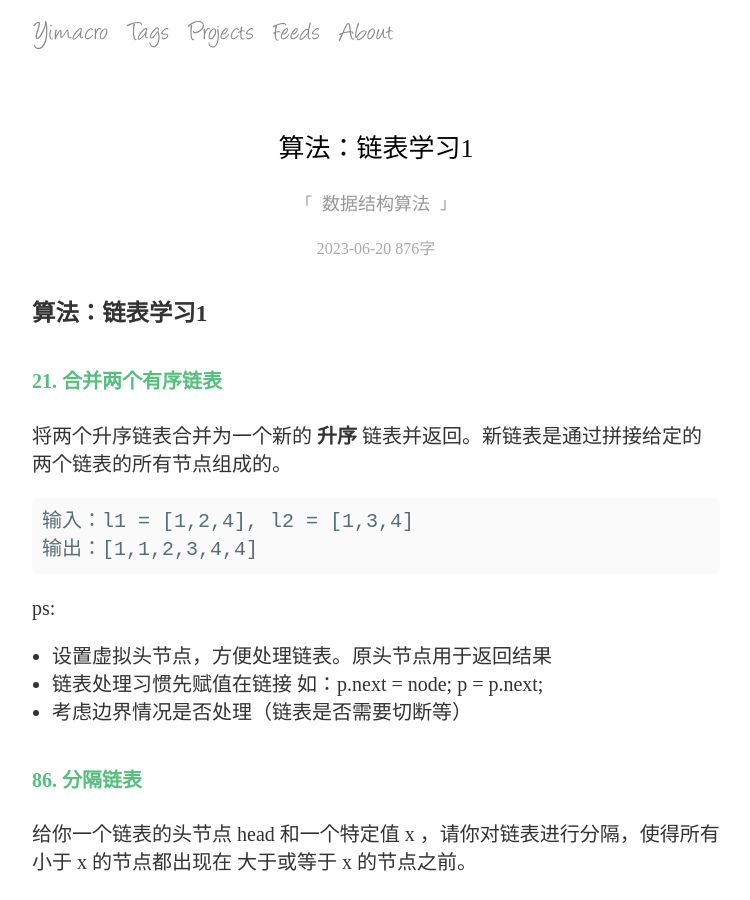
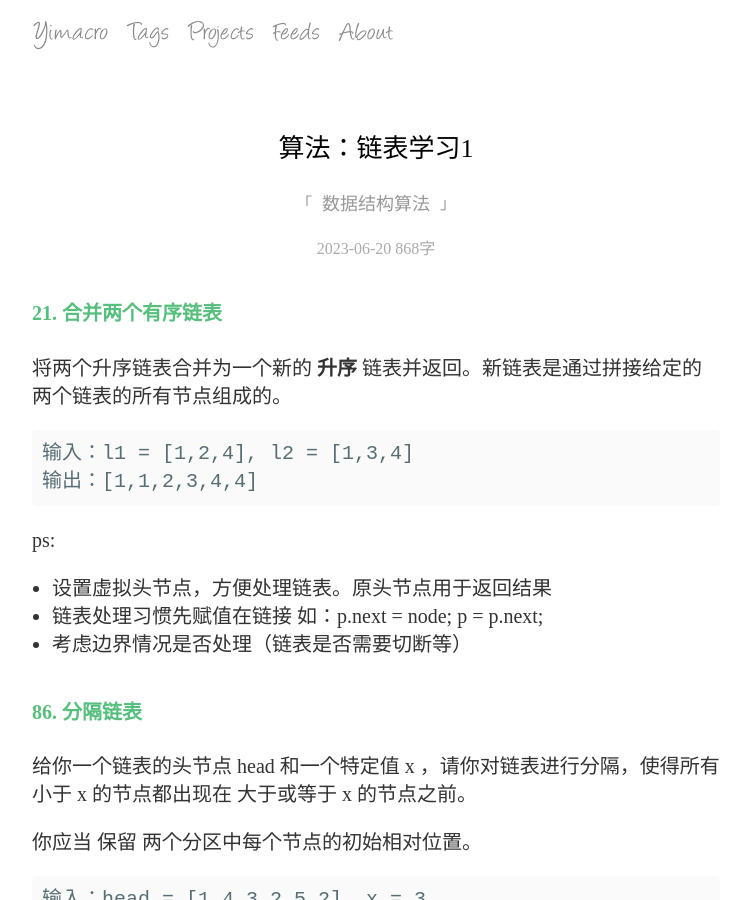
Before and after one commit to yimacro/yimacro.github.io, a Jekyll site: the page built from _posts/2023-06-20-algor-node-learn1.md, in a window 1280 px wide and 900 px high. Shown: the whole window, without its empty margins (264-1014 px from the left). Built offline with Jekyll 4.4.1, drawn with Linux system fonts in a browser that asks for light colours; some web fonts are replaced; comment, search, counter and statistics services are not loaded.

Commit message:
修改格式

```diff
--- a/_posts/2023-06-20-algor-node-learn1.md
+++ b/_posts/2023-06-20-algor-node-learn1.md
@@ -1,10 +1,14 @@
 ---
 layout: post
+
 title: 算法：链表学习1
+
 categories: [数据结构算法]
+
+
 ---
 
-### 算法：链表学习1
+
 
 #### [21. 合并两个有序链表](https://leetcode.cn/problems/merge-two-sorted-lists/)
 
```
